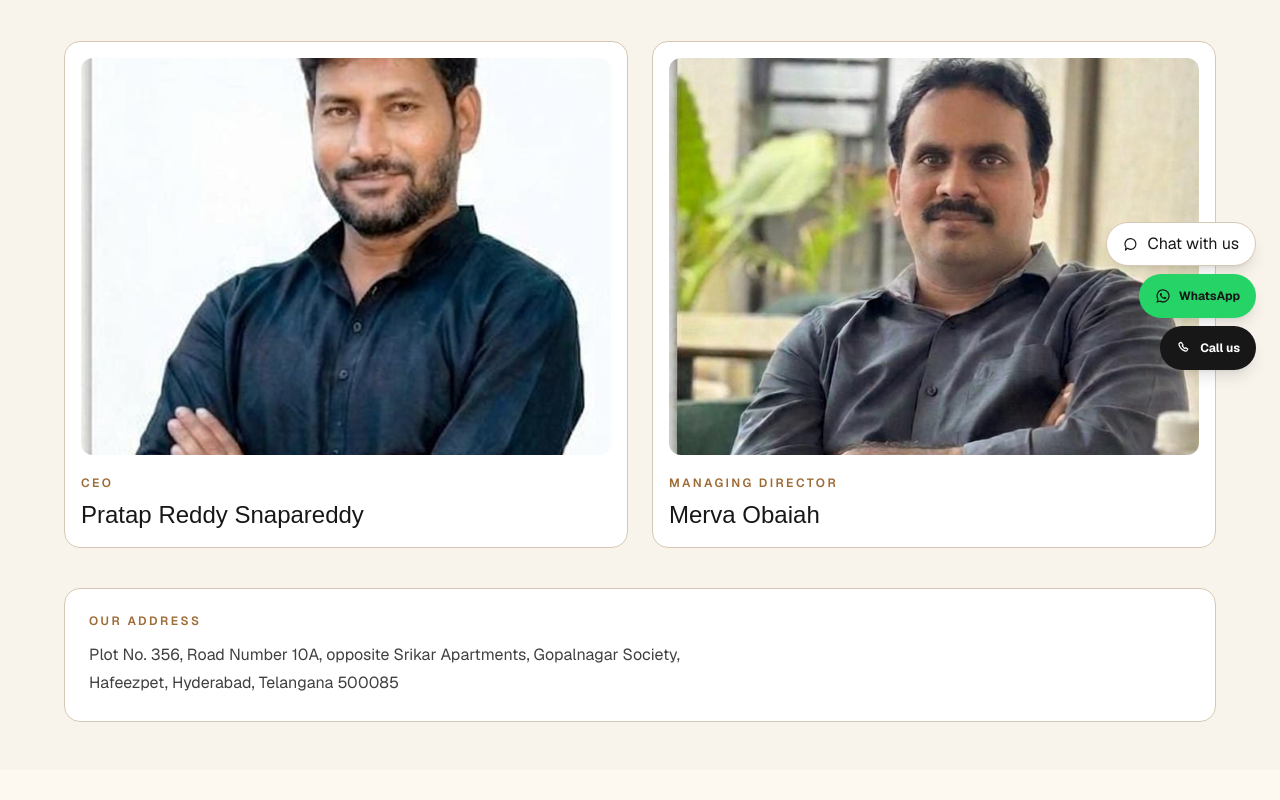
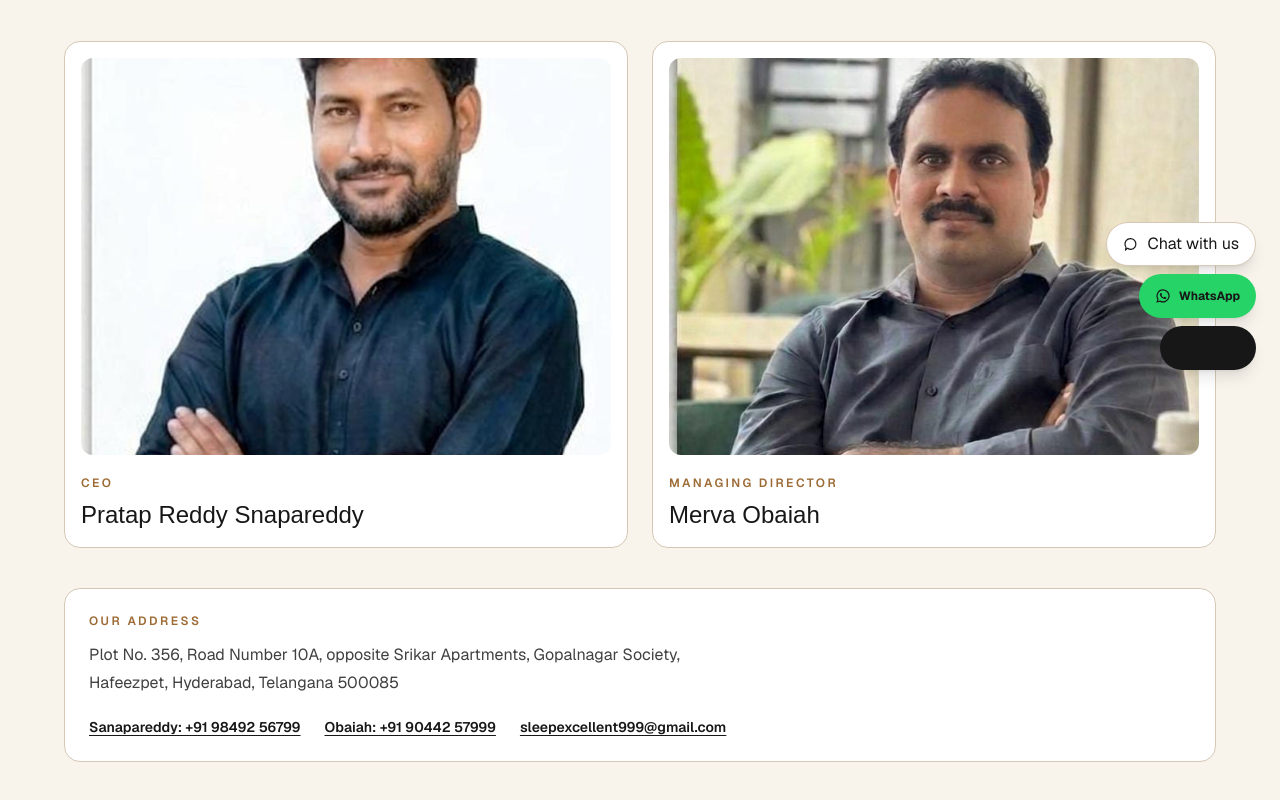
Before and after one commit to raghava4272/sleepexcellent-web-app-2, a Next.js app: page /about in a window 1280 px wide. Shown: the part 414-1214 px from the top of the page. Before the commit the page ends 1184 px from the top, so only its background shows below. Built offline with nearby package versions, Linux system fonts and the light colour scheme.

Commit message:
Update customer contact information

```diff
--- a/app/about/page.tsx
+++ b/app/about/page.tsx
@@ -18,6 +18,11 @@ export default function AboutPage() {
         <section className="mt-10 rounded-2xl border border-[#d6c8b5] bg-white p-6">
           <p className="text-xs font-semibold uppercase tracking-[.2em] text-[#9d6b36]">Our address</p>
           <address className="mt-3 max-w-2xl not-italic leading-7 text-neutral-700">Plot No. 356, Road Number 10A, opposite Srikar Apartments, Gopalnagar Society, Hafeezpet, Hyderabad, Telangana 500085</address>
+          <div className="mt-5 flex flex-col gap-2 text-sm font-semibold sm:flex-row sm:flex-wrap sm:gap-x-6">
+            <a className="underline underline-offset-4" href="tel:+919849256799">Sanapareddy: +91 98492 56799</a>
+            <a className="underline underline-offset-4" href="tel:+919044257999">Obaiah: +91 90442 57999</a>
+            <a className="underline underline-offset-4" href="mailto:sleepexcellent999@gmail.com">sleepexcellent999@gmail.com</a>
+          </div>
         </section>
       </div>
     </main>
--- a/components/contact/floating-actions.tsx
+++ b/components/contact/floating-actions.tsx
@@ -68,12 +68,12 @@ export function FloatingActions() {
         <input className="min-w-0 flex-1 rounded-full border border-[#d6c8b5] px-4 py-2 text-sm outline-none focus:border-[#171717]" id="faq-chat-question" onChange={(event) => setQuestion(event.target.value)} placeholder="Type your question..." type="text" value={question} />
         <button className="rounded-full bg-[#171717] px-4 py-2 text-sm font-semibold" style={{ color: "#ffffff" }} type="submit">Send</button>
       </form>
-      <footer className="border-t border-[#e7dccb] bg-[#fffdfa] p-3 text-center text-xs text-neutral-600">Need more help? <a className="font-semibold text-[#176b38] underline" href="https://wa.me/919876543210" rel="noreferrer" target="_blank">Chat on WhatsApp</a></footer>
+      <footer className="border-t border-[#e7dccb] bg-[#fffdfa] p-3 text-center text-xs text-neutral-600">Need more help? <a className="font-semibold text-[#176b38] underline" href="https://wa.me/919849256799" rel="noreferrer" target="_blank">Chat on WhatsApp</a></footer>
     </section> : null}
     <aside aria-label="Contact options" className="contact-dock fixed right-4 z-[100] flex flex-col items-end gap-2 sm:right-6">
       <button aria-expanded={chatOpen} aria-label={chatOpen ? "Close FAQ chatbot" : "Open FAQ chatbot"} className="inline-flex h-11 items-center justify-center gap-2 rounded-full border border-[#d6c8b5] bg-white px-3 text-xs font-bold text-[#171717] shadow-lg transition hover:border-[#8a694c] sm:px-4" onClick={() => setChatOpen((open) => !open)} title="Chat with us" type="button"><ChatIcon /><span className="hidden sm:inline">Chat with us</span></button>
-      <a aria-label="WhatsApp" className="inline-flex h-11 items-center justify-center gap-2 rounded-full bg-[#25D366] px-3 text-xs font-bold text-white shadow-lg transition hover:brightness-95 sm:px-4" href="https://wa.me/919876543210" rel="noreferrer" target="_blank" title="WhatsApp"><WhatsAppIcon /><span className="hidden sm:inline">WhatsApp</span></a>
-      <a aria-label="Call us" className="inline-flex h-11 items-center justify-center gap-2 rounded-full bg-[#171717] px-3 text-xs font-bold text-white shadow-lg transition hover:bg-[#5f4531] sm:px-4" href="tel:+919876543210" title="Call us"><PhoneIcon /><span className="hidden sm:inline">Call us</span></a>
+      <a aria-label="WhatsApp Sanapareddy" className="inline-flex h-11 items-center justify-center gap-2 rounded-full bg-[#25D366] px-3 text-xs font-bold text-white shadow-lg transition hover:brightness-95 sm:px-4" href="https://wa.me/919849256799" rel="noreferrer" target="_blank" title="WhatsApp Sanapareddy"><WhatsAppIcon /><span className="hidden sm:inline">WhatsApp</span></a>
+      <a aria-label="Call Sanapareddy" className="inline-flex h-11 items-center justify-center gap-2 rounded-full bg-[#171717] px-3 text-xs font-bold text-white shadow-lg transition hover:bg-[#5f4531] sm:px-4" href="tel:+919849256799" title="Call Sanapareddy"><PhoneIcon /><span className="hidden sm:inline">Call us</span></a>
     </aside>
   </>;
 }
--- a/components/home/homepage.tsx
+++ b/components/home/homepage.tsx
@@ -275,10 +275,10 @@ export function Homepage({ categories, featured, heroSlides }: { categories: Hom
           <p>Explore your options with our team.</p>
         </div>
         <div className={styles.actions}>
-          <a className={styles.primaryButton} href="https://wa.me/919876543210" rel="noreferrer" target="_blank">
+          <a className={styles.primaryButton} href="https://wa.me/919849256799" rel="noreferrer" target="_blank">
             Chat on WhatsApp
           </a>
-          <a className={styles.secondaryButton} href="tel:+919876543210">
+          <a className={styles.secondaryButton} href="tel:+919849256799">
             Call us
           </a>
         </div>
@@ -320,8 +320,9 @@ export function Homepage({ categories, featured, heroSlides }: { categories: Hom
           </div>
           <div>
             <h3>Contact</h3>
-            <a href="tel:+919876543210">+91 98765 43210</a>
-            <a href="mailto:concierge@sleepexcellent.com">concierge@sleepexcellent.com</a>
+            <a href="tel:+919849256799">Sanapareddy: +91 98492 56799</a>
+            <a href="tel:+919044257999">Obaiah: +91 90442 57999</a>
+            <a href="mailto:sleepexcellent999@gmail.com">sleepexcellent999@gmail.com</a>
           </div>
         </div>
         <div className={styles.copyright}>© {new Date().getFullYear()} SleepExcellent. All rights reserved.</div>
--- a/public/stitch-custom-mattress-builder.html
+++ b/public/stitch-custom-mattress-builder.html
@@ -674,7 +674,7 @@
 <li><a class="text-on-surface-variant dark:text-surface-variant hover:text-primary dark:hover:text-inverse-primary transition-colors duration-150" href="#">100-Night Trial Protocol</a></li>
 <li><a class="text-on-surface-variant dark:text-surface-variant hover:text-primary dark:hover:text-inverse-primary transition-colors duration-150" href="#">10-Year Structural Warranty</a></li>
 <li><a class="text-on-surface-variant dark:text-surface-variant hover:text-primary dark:hover:text-inverse-primary transition-colors duration-150" href="#">Factory Direct Logistics</a></li>
-<li><a class="text-on-surface-variant dark:text-surface-variant hover:text-primary dark:hover:text-inverse-primary transition-colors duration-150" href="#">Client Care Concierge</a></li>
+<li><a class="text-on-surface-variant dark:text-surface-variant hover:text-primary dark:hover:text-inverse-primary transition-colors duration-150" href="mailto:sleepexcellent999@gmail.com">Client Care Concierge</a></li>
 </ul>
 </div>
 <!-- Column 3: Architecture Specs -->
--- a/public/stitch-homepage-desktop.html
+++ b/public/stitch-homepage-desktop.html
@@ -1108,8 +1108,9 @@
             SleepExcellent engineers ergonomic orthopedic sleep solutions and bespoke interior furnishings. Crafted in certified precision manufacturing workshops with organic non-toxic materials.
           </p>
 <div class="text-xs text-neutral-300 font-medium">
-            Customer Support: <span class="text-white font-mono font-bold">+91 98765 43210</span><br/>
-            Email: <span class="text-white font-mono">concierge@sleepexcellent.com</span>
+            Sanapareddy: <span class="text-white font-mono font-bold">+91 98492 56799</span><br/>
+            Obaiah: <span class="text-white font-mono font-bold">+91 90442 57999</span><br/>
+            Email: <span class="text-white font-mono">sleepexcellent999@gmail.com</span>
 </div>
 <div aria-label="Social media" class="flex items-center gap-3 pt-2 text-white">
 <a aria-label="Instagram" class="grid h-9 w-9 place-items-center rounded-full border border-charcoal-800 hover:border-white" href="https://www.instagram.com/" rel="noreferrer" target="_blank"><svg aria-hidden="true" fill="none" height="18" viewBox="0 0 24 24" width="18"><rect height="18" rx="5" stroke="currentColor" stroke-width="1.8" width="18" x="3" y="3"/><circle cx="12" cy="12" r="4" stroke="currentColor" stroke-width="1.8"/><circle cx="17.5" cy="6.5" fill="currentColor" r="1"/></svg></a>
@@ -1171,8 +1172,8 @@
 <!-- Floating contact actions; chatbot UI is intentionally a non-functional placeholder for now. -->
 <div class="fixed top-1/2 right-5 z-[90] flex -translate-y-1/2 flex-col items-end gap-2 se-action-dock">
 <button aria-label="Chatbot coming soon" class="rounded-full bg-white border border-warmSand px-4 py-3 text-xs font-bold text-charcoal-900 shadow-lg" type="button">◌ Chat soon</button>
-<a class="rounded-full bg-[#25D366] px-4 py-3 text-xs font-bold text-white shadow-lg" href="https://wa.me/919876543210" target="_blank" rel="noreferrer">WhatsApp</a>
-<a class="rounded-full bg-charcoal-900 px-4 py-3 text-xs font-bold text-white shadow-lg" href="tel:+919876543210">Call us</a>
+<a class="rounded-full bg-[#25D366] px-4 py-3 text-xs font-bold text-white shadow-lg" href="https://wa.me/919849256799" target="_blank" rel="noreferrer">WhatsApp</a>
+<a class="rounded-full bg-charcoal-900 px-4 py-3 text-xs font-bold text-white shadow-lg" href="tel:+919849256799">Call us</a>
 </div>
 <script>
   const catalogueNavigation = [
--- a/public/stitch-homepage-mobile.html
+++ b/public/stitch-homepage-mobile.html
@@ -744,7 +744,7 @@
 <a class="font-body-sm text-body-sm text-on-surface-variant hover:text-secondary hover:underline transition-colors" href="#">Architectural CAD Specs</a>
 <a class="font-body-sm text-body-sm text-on-surface-variant hover:text-secondary hover:underline transition-colors" href="#">Material Sourcing</a>
 <a class="font-body-sm text-body-sm text-on-surface-variant hover:text-secondary hover:underline transition-colors" href="#">Acoustic False Ceilings</a>
-<a class="font-body-sm text-body-sm text-on-surface-variant hover:text-secondary hover:underline transition-colors" href="#">Client Care Concierge</a>
+<a class="font-body-sm text-body-sm text-on-surface-variant hover:text-secondary hover:underline transition-colors" href="mailto:sleepexcellent999@gmail.com">Client Care Concierge</a>
 <a class="font-body-sm text-body-sm text-on-surface-variant hover:text-secondary hover:underline transition-colors" href="#">Privacy Policy</a>
 </div>
 <!-- Payment Badges & Verification -->
@@ -777,8 +777,8 @@
 <!-- Floating contact actions; chatbot is a visual placeholder until its service is connected. -->
 <div class="fixed top-1/2 right-3 z-40 flex -translate-y-1/2 flex-col items-end gap-1.5 se-action-dock">
 <button aria-label="Chatbot coming soon" class="bg-surface border border-surface-dim px-3 py-2 font-label-caps text-[9px] text-primary shadow-md" type="button">Chat soon</button>
-<a class="bg-[#25D366] px-3 py-2 font-label-caps text-[9px] text-white shadow-md" href="https://wa.me/919876543210" target="_blank" rel="noreferrer">WhatsApp</a>
-<a class="bg-primary px-3 py-2 font-label-caps text-[9px] text-surface shadow-md" href="tel:+919876543210">Call</a>
+<a class="bg-[#25D366] px-3 py-2 font-label-caps text-[9px] text-white shadow-md" href="https://wa.me/919849256799" target="_blank" rel="noreferrer">WhatsApp</a>
+<a class="bg-primary px-3 py-2 font-label-caps text-[9px] text-surface shadow-md" href="tel:+919849256799">Call</a>
 </div>
 <!-- Micro-interactions Script -->
 <script>
--- a/public/stitch-order-tracking.html
+++ b/public/stitch-order-tracking.html
@@ -627,10 +627,10 @@
             Have questions about your mattress calibration, foundation firmness, or delivery access? Talk directly to your orthopedic sleep engineer.
           </p>
 <div class="space-y-2.5">
-<a class="flex items-center justify-between p-3 bg-surface-container-lowest border border-surface-dim text-body-sm font-body-sm text-primary hover:bg-surface transition-colors" href="tel:1800419SLEEP">
+<a class="flex items-center justify-between p-3 bg-surface-container-lowest border border-surface-dim text-body-sm font-body-sm text-primary hover:bg-surface transition-colors" href="tel:+919849256799">
 <span class="flex items-center gap-2">
 <span class="material-symbols-outlined text-base" data-icon="call">call</span>
-                1800-419-SLEEP (Toll Free)
+                Sanapareddy: +91 98492 56799
               </span>
 <span class="text-mono-data font-mono-data text-secondary">Instant</span>
 </a>
@@ -710,7 +710,7 @@
 <div>
 <h5 class="text-label-caps font-label-caps uppercase text-primary font-bold mb-3">Institutional</h5>
 <ul class="space-y-2">
-<li><a class="text-on-surface-variant hover:underline hover:text-secondary transition-colors duration-150" href="#">Client Care Concierge</a></li>
+<li><a class="text-on-surface-variant hover:underline hover:text-secondary transition-colors duration-150" href="mailto:sleepexcellent999@gmail.com">Client Care Concierge</a></li>
 <li><a class="text-on-surface-variant hover:underline hover:text-secondary transition-colors duration-150" href="#">Privacy Policy</a></li>
 <li><a class="text-on-surface-variant hover:underline hover:text-secondary transition-colors duration-150" href="#">Terms of Exhibition</a></li>
 </ul>
--- a/public/stitch-product-detail.html
+++ b/public/stitch-product-detail.html
@@ -903,7 +903,7 @@
 <ul class="space-y-2 font-body-sm text-body-sm text-on-surface-variant dark:text-surface-variant">
 <li><a class="hover:underline hover:text-secondary transition-colors duration-150" href="#">Architectural CAD Specs</a></li>
 <li><a class="hover:underline hover:text-secondary transition-colors duration-150" href="#">Acoustic False Ceilings</a></li>
-<li><a class="hover:underline hover:text-secondary transition-colors duration-150" href="#">Client Care Concierge</a></li>
+<li><a class="hover:underline hover:text-secondary transition-colors duration-150" href="mailto:sleepexcellent999@gmail.com">Client Care Concierge</a></li>
 <li><a class="hover:underline hover:text-secondary transition-colors duration-150" href="#">Terms of Exhibition</a></li>
 </ul>
 </div>
@@ -911,8 +911,8 @@
 <div class="md:col-span-2">
 <h5 class="font-label-caps text-label-caps uppercase tracking-widest font-bold mb-4">Concierge</h5>
 <div class="font-mono-data text-mono-data space-y-1 text-on-surface-variant">
-<p>1800-419-SLEEP</p>
-<p>CONCIERGE@SLEEPEXCELLENT.COM</p>
+<p>+91 98492 56799 / +91 90442 57999</p>
+<p>SLEEPEXCELLENT999@GMAIL.COM</p>
 <p class="pt-2 text-primary font-bold">10:00 - 20:00 IST</p>
 </div>
 </div>
--- a/public/stitch-product-listing.html
+++ b/public/stitch-product-listing.html
@@ -1148,7 +1148,9 @@
           </p>
 <div class="pt-2">
 <span class="text-label-caps font-label-caps uppercase text-secondary block">Direct Architectural Spec Line</span>
-<span class="text-mono-data font-mono-data text-primary font-bold">+91 (080) 4120-SLAB-SPEC</span>
+<a class="text-mono-data font-mono-data text-primary font-bold" href="tel:+919849256799">Sanapareddy: +91 98492 56799</a><br/>
+<a class="text-mono-data font-mono-data text-primary font-bold" href="tel:+919044257999">Obaiah: +91 90442 57999</a><br/>
+<a class="text-body-sm font-body-sm text-on-surface-variant hover:underline" href="mailto:sleepexcellent999@gmail.com">sleepexcellent999@gmail.com</a>
 </div>
 </div>
 <!-- Links Column 1 -->
@@ -1173,7 +1175,7 @@
 <div class="col-span-3 space-y-3">
 <span class="text-label-caps font-label-caps uppercase text-primary font-bold block">Concierge &amp; Legal</span>
 <ul class="space-y-2 text-body-sm font-body-sm">
-<li><a class="text-on-surface-variant dark:text-surface-variant hover:text-primary dark:hover:text-inverse-primary hover:underline hover:text-secondary transition-colors duration-150" href="#">Client Care Concierge</a></li>
+<li><a class="text-on-surface-variant dark:text-surface-variant hover:text-primary dark:hover:text-inverse-primary hover:underline hover:text-secondary transition-colors duration-150" href="mailto:sleepexcellent999@gmail.com">Client Care Concierge</a></li>
 <li><a class="text-on-surface-variant dark:text-surface-variant hover:text-primary dark:hover:text-inverse-primary hover:underline hover:text-secondary transition-colors duration-150" href="#">Privacy Policy</a></li>
 <li><a class="text-on-surface-variant dark:text-surface-variant hover:text-primary dark:hover:text-inverse-primary hover:underline hover:text-secondary transition-colors duration-150" href="#">Terms of Exhibition</a></li>
 </ul>
--- a/public/stitch-secure-checkout.html
+++ b/public/stitch-secure-checkout.html
@@ -159,7 +159,7 @@
 <span class="material-symbols-outlined text-secondary">support_agent</span>
 <div>
 <div class="font-label-caps text-label-caps text-on-surface-variant uppercase">Studio Concierge</div>
-<a class="font-mono-data text-mono-data text-primary hover:text-secondary font-bold" href="tel:+918004429900">+91 800 442-9900</a>
+<a class="font-mono-data text-mono-data text-primary hover:text-secondary font-bold" href="tel:+919849256799">+91 98492 56799</a>
 </div>
 </div>
 <a class="text-on-surface-variant hover:text-primary transition-colors flex items-center space-x-1 font-label-caps text-label-caps uppercase border border-surface-dim px-3 py-2 bg-surface-container-lowest" href="/cart">
@@ -577,7 +577,7 @@
             Curated architectural sleep systems, bespoke structural mattress configurations, and monolithic furniture assemblies designed for lifetime anatomical alignment.
           </p>
 <div class="font-mono-data text-mono-data text-on-surface-variant pt-2">
-            Direct Concierge Desk: support@sleepexcellent.studio
+            Direct Concierge Desk: sleepexcellent999@gmail.com
           </div>
 </div>
 <!-- Footer Links Columns matching JSON Blueprint -->
@@ -607,7 +607,7 @@
               Institutional Care
             </div>
 <ul class="space-y-2.5 font-body-sm text-body-sm">
-<li><a class="text-on-surface-variant hover:text-secondary hover:underline transition-colors duration-150" href="#">Client Care Concierge</a></li>
+<li><a class="text-on-surface-variant hover:text-secondary hover:underline transition-colors duration-150" href="mailto:sleepexcellent999@gmail.com">Client Care Concierge</a></li>
 <li><a class="text-on-surface-variant hover:text-secondary hover:underline transition-colors duration-150" href="#">Privacy Policy</a></li>
 <li><a class="text-on-surface-variant hover:text-secondary hover:underline transition-colors duration-150" href="#">Terms of Exhibition</a></li>
 </ul>
--- a/public/stitch-shopping-cart.html
+++ b/public/stitch-shopping-cart.html
@@ -517,7 +517,7 @@
 <div>
 <h4 class="font-label-caps text-label-caps uppercase text-primary font-bold mb-4 tracking-wider">Client Concierge</h4>
 <ul class="space-y-2.5 font-body-sm text-body-sm">
-<li><a class="text-on-surface-variant hover:underline hover:text-secondary transition-colors duration-150" href="#">Client Care Concierge</a></li>
+<li><a class="text-on-surface-variant hover:underline hover:text-secondary transition-colors duration-150" href="mailto:sleepexcellent999@gmail.com">Client Care Concierge</a></li>
 <li><a class="text-on-surface-variant hover:underline hover:text-secondary transition-colors duration-150" href="#">Privacy Policy</a></li>
 <li><a class="text-on-surface-variant hover:underline hover:text-secondary transition-colors duration-150" href="#">Terms of Exhibition</a></li>
 </ul>
```
